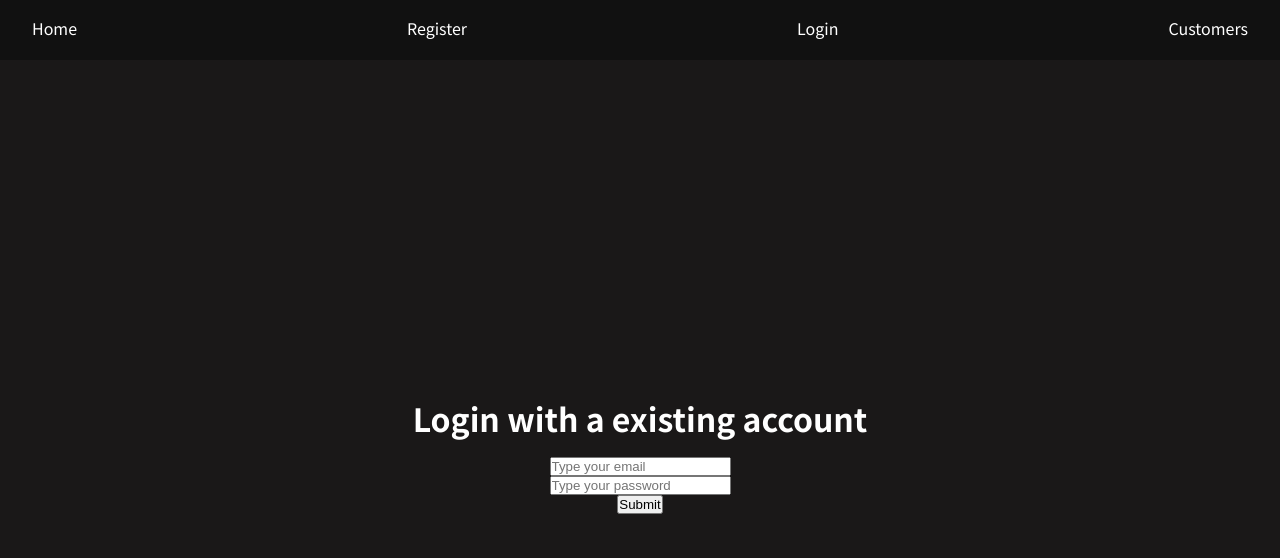
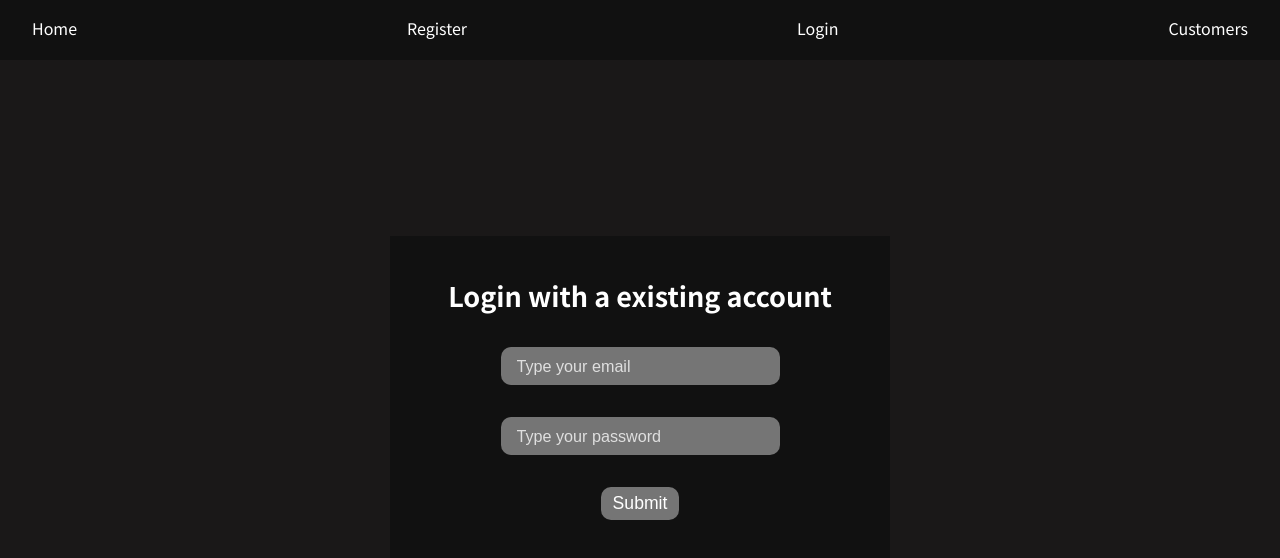
Before and after one commit to numanjvd82/mern-authentication, a React (Vite) app in the folder client/: page /login in a window 1280 px wide. Shown: the top 558 px of the page. Built offline with nearby package versions, Linux system fonts and the light colour scheme.

Commit message:
style for form complete

```diff
--- a/client/src/components/Login/Login.jsx
+++ b/client/src/components/Login/Login.jsx
@@ -20,6 +20,7 @@ const Login = () => {
   };
 
   return (
+    <div className="container">
       <form onSubmit={handleSubmit}>
         <h1>Login with a existing account</h1>
         <input
@@ -36,8 +37,11 @@ const Login = () => {
           name="password"
           placeholder="Type your password"
         />
-      <button type="submit">Submit</button>
+        <button className="btn submit-btn" type="submit">
+          Submit
+        </button>
       </form>
+    </div>
   );
 };
 
--- a/client/src/components/Register/Register.jsx
+++ b/client/src/components/Register/Register.jsx
@@ -22,6 +22,7 @@ const Form = () => {
   };
 
   return (
+    <div className="container">
       <form onSubmit={handleSubmit}>
         <h1>Register a new Account</h1>
         <input
@@ -45,8 +46,11 @@ const Form = () => {
           name="password"
           placeholder="Type your password"
         />
-      <button type="submit">Submit</button>
+        <button className="btn submit-btn" type="submit">
+          Submit
+        </button>
       </form>
+    </div>
   );
 };
 
--- a/client/src/index.css
+++ b/client/src/index.css
@@ -21,6 +21,7 @@ body {
 
 h1 {
   margin: 1rem 0;
+  font-size: 27px;
 }
 
 li {
@@ -32,15 +33,57 @@ a {
   color: var(--text-color);
 }
 
+.container {
+  display: flex;
+  justify-content: center;
+  align-items: center;
+  min-height: calc(100vh - 60px - 64px);
+}
+
 /* form */
 form {
   display: flex;
   flex-direction: column;
   justify-content: center;
   align-items: center;
-  min-height: calc(100vh - 60px);
+  margin: 1rem auto;
+  padding: 1.5rem;
+  background: var(--secondary-color);
+  width: 500px;
+}
+
+input {
   margin: 1rem 0;
-  padding: 1rem 0;
+  padding: 0.5rem 1rem;
+  background: rgb(117, 117, 117);
+  border: none;
+  border-radius: 10px;
+  color: black;
+  outline: none;
+  font-size: 1.2rem;
+}
+
+::placeholder {
+  color: rgb(223, 223, 223);
+  font-size: 1.01rem;
+}
+
+.btn {
+  outline: none;
+  display: inline-block;
+  background: #757575;
+  border: none;
+  color: var(--text-color);
+  margin: 1rem 0;
+  padding: 0.4rem 0.7rem;
+  border-radius: 10px;
+  transition: background 0.4s ease;
+  font-size: 1.1rem;
+  cursor: pointer;
+}
+
+.btn:hover {
+  background: #252323;
 }
 
 /* Navbar */
```
Lines whose indentation alone changed are shown as unchanged.
